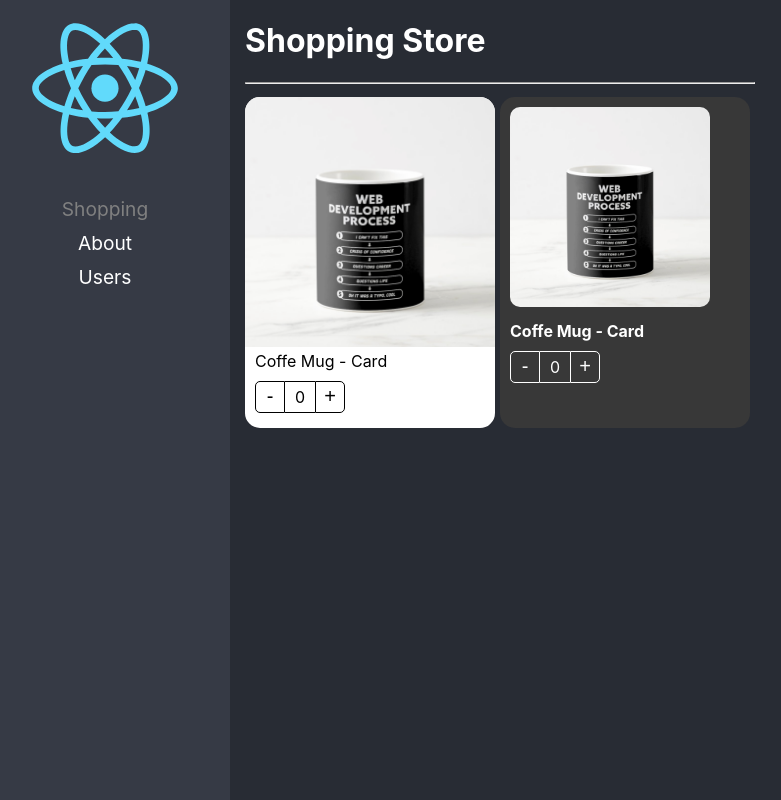
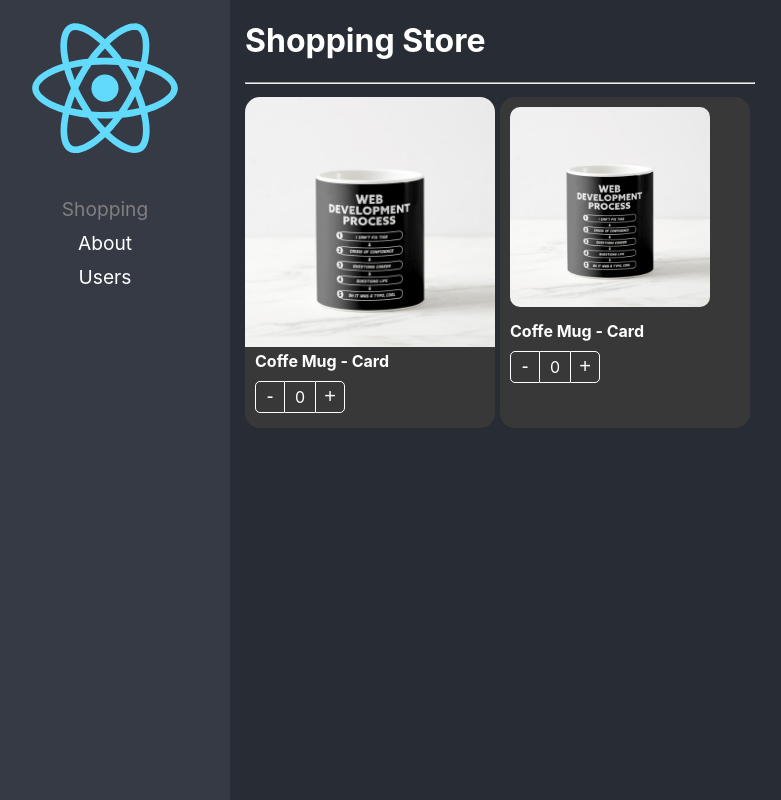
Before and after one commit to olmeiro/react-code-hacks, a React (Vite) app: page /home in a window 1280 px wide. Shown: the whole page, without its empty margins (20-801 px from the left). Built offline with nearby package versions, Linux system fonts and the light colour scheme.

Commit message:
feat: interface addes by two ways to implement ProductCard in ShoppingPage

```diff
--- a/src/component_pattern/components/ProductButtons.tsx
+++ b/src/component_pattern/components/ProductButtons.tsx
@@ -3,7 +3,7 @@ import { ProductContext } from "./ProductCard";
 
 import styles from '../styles/styles.module.css'
 
-interface Props {
+export interface Props {
   className?: string
 }
 
--- a/src/component_pattern/components/ProductImage.tsx
+++ b/src/component_pattern/components/ProductImage.tsx
@@ -4,7 +4,7 @@ import styles from '../styles/styles.module.css'
 import { ProductContext } from "./ProductCard";
 import noImage from '../assets/no-image.jpg';
 
-interface Props {
+export interface Props {
   img?: string,
   className?: string
 }
--- a/src/component_pattern/pages/ShoppingPage.tsx
+++ b/src/component_pattern/pages/ShoppingPage.tsx
@@ -18,14 +18,16 @@ export const ShoppingPage = () => {
         flexWrap: 'wrap'
       }}>
         {/* forma 1 */}
-        <ProductCard product={product} >
+        <ProductCard
+          product={product}
+          className='bg-dark text-white'
+         >
           <ProductCard.Image />
-          <ProductCard.Title />
-          <ProductCard.Buttons />
+          <ProductCard.Title className='custom-bold' />
+          <ProductCard.Buttons className='custom-buttons' />
         </ProductCard>
 
         {/* forma 2 */}
-        {/* Vamos habilitar el className en este HOC */}
         <ProductCard
           product={product}
           className='bg-dark text-white'
```
Also changed, not shown: src/component_pattern/interfaces/interfaces.ts (+6 -4 lines).
